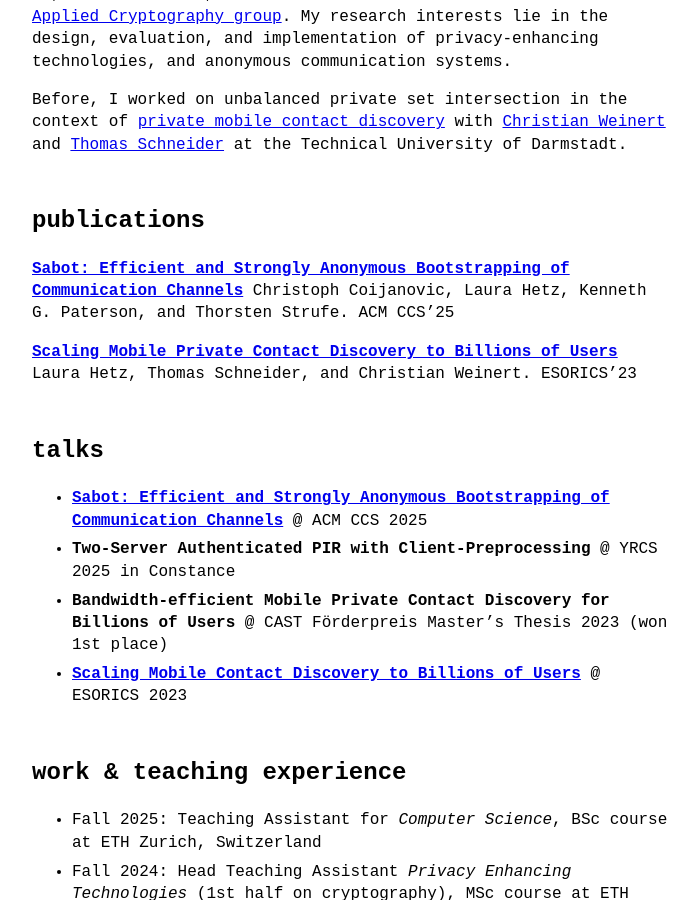
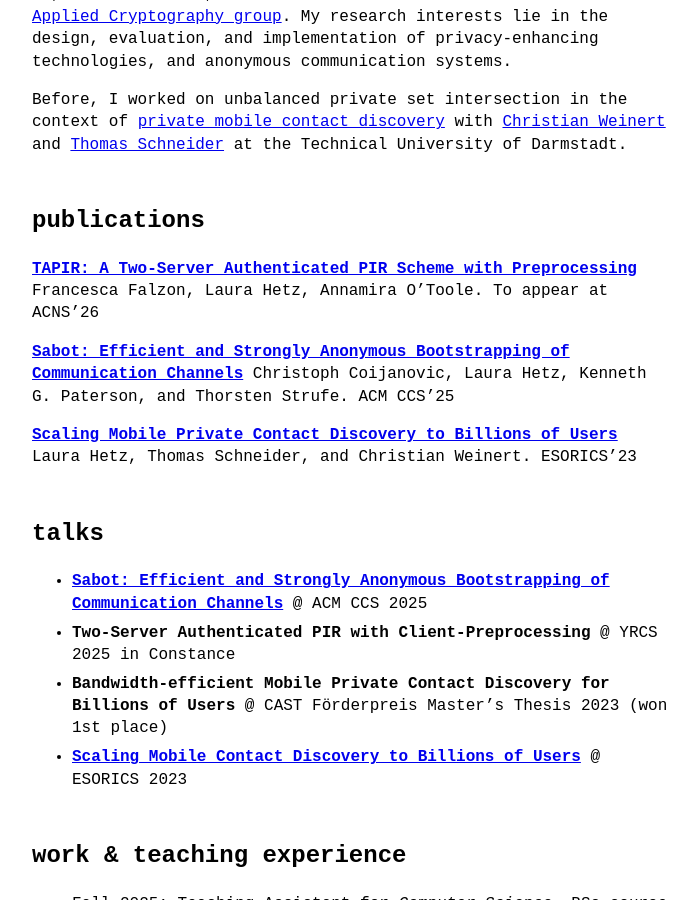
Before and after one commit to laurahetz/laurahetz.github.io, a Jekyll site: the page built from index.md, in a window 1280 px wide and 900 px high, scrolled down 436 px. Shown: the whole window, without its empty margins (288-986 px from the left). Built offline with Jekyll 4.4.1, drawn with Linux system fonts in a browser that asks for light colours.

Commit message:
update publications

```diff
--- a/index.md
+++ b/index.md
@@ -14,13 +14,14 @@ Before, I worked on unbalanced private set intersection in the context of [priva
 
 ## publications
 
+**[TAPIR: A Two-Server Authenticated PIR Scheme with Preprocessing](https://ia.cr/2025/2177)**
+Francesca Falzon, Laura Hetz, Annamira O'Toole. To appear at ACNS'26
 
-**[Sabot: Efficient and Strongly Anonymous Bootstrapping of Communication Channels](https://eprint.iacr.org/2025/971)**
+**[Sabot: Efficient and Strongly Anonymous Bootstrapping of Communication Channels](https://ia.cr/2025/971)**
 Christoph Coijanovic, Laura Hetz, Kenneth G. Paterson, and Thorsten Strufe. ACM CCS'25
 
 **[Scaling Mobile Private Contact Discovery to Billions of Users](https://ia.cr/2023/758)**
 Laura Hetz, Thomas Schneider, and Christian Weinert. ESORICS'23
-
 
 ## talks
 
```
